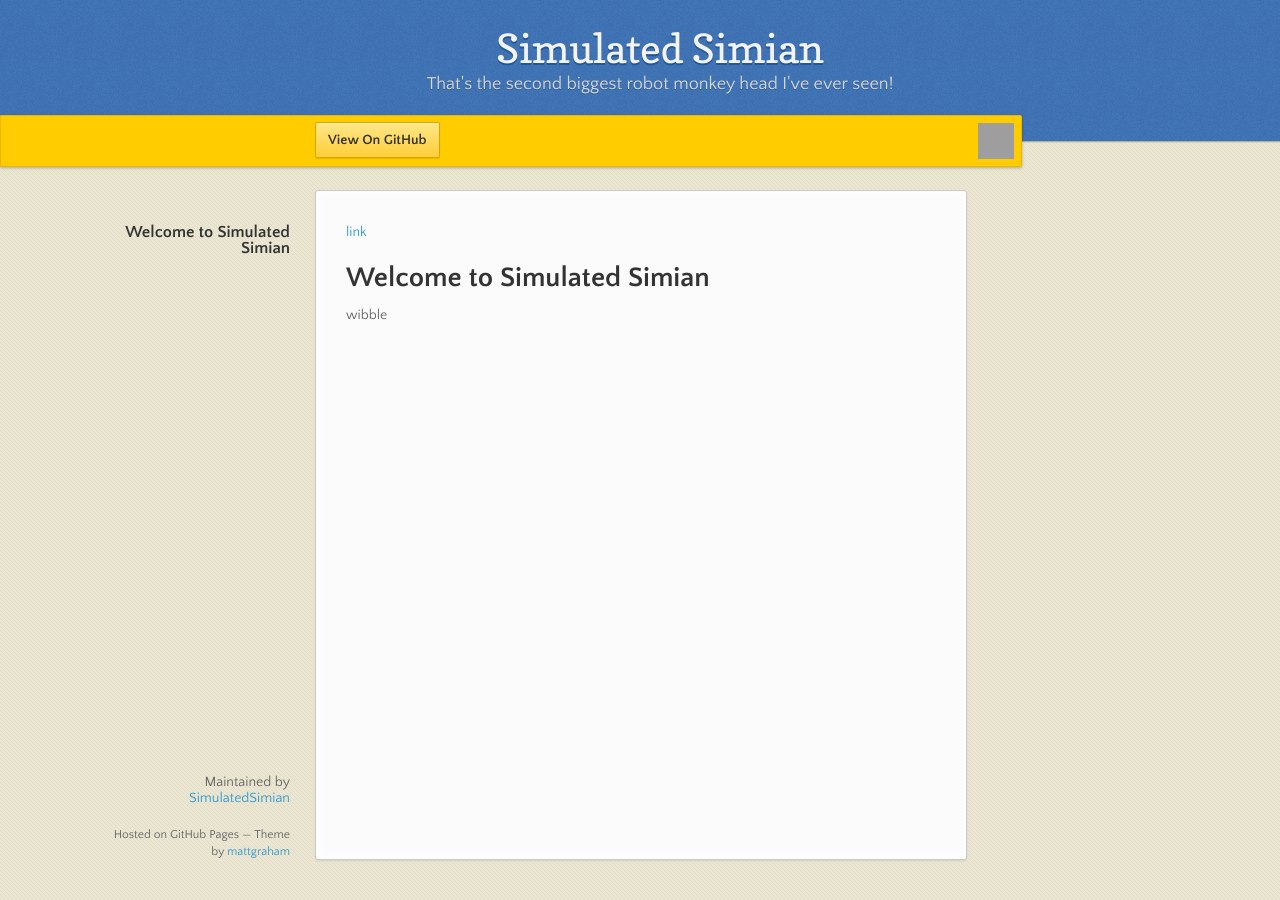
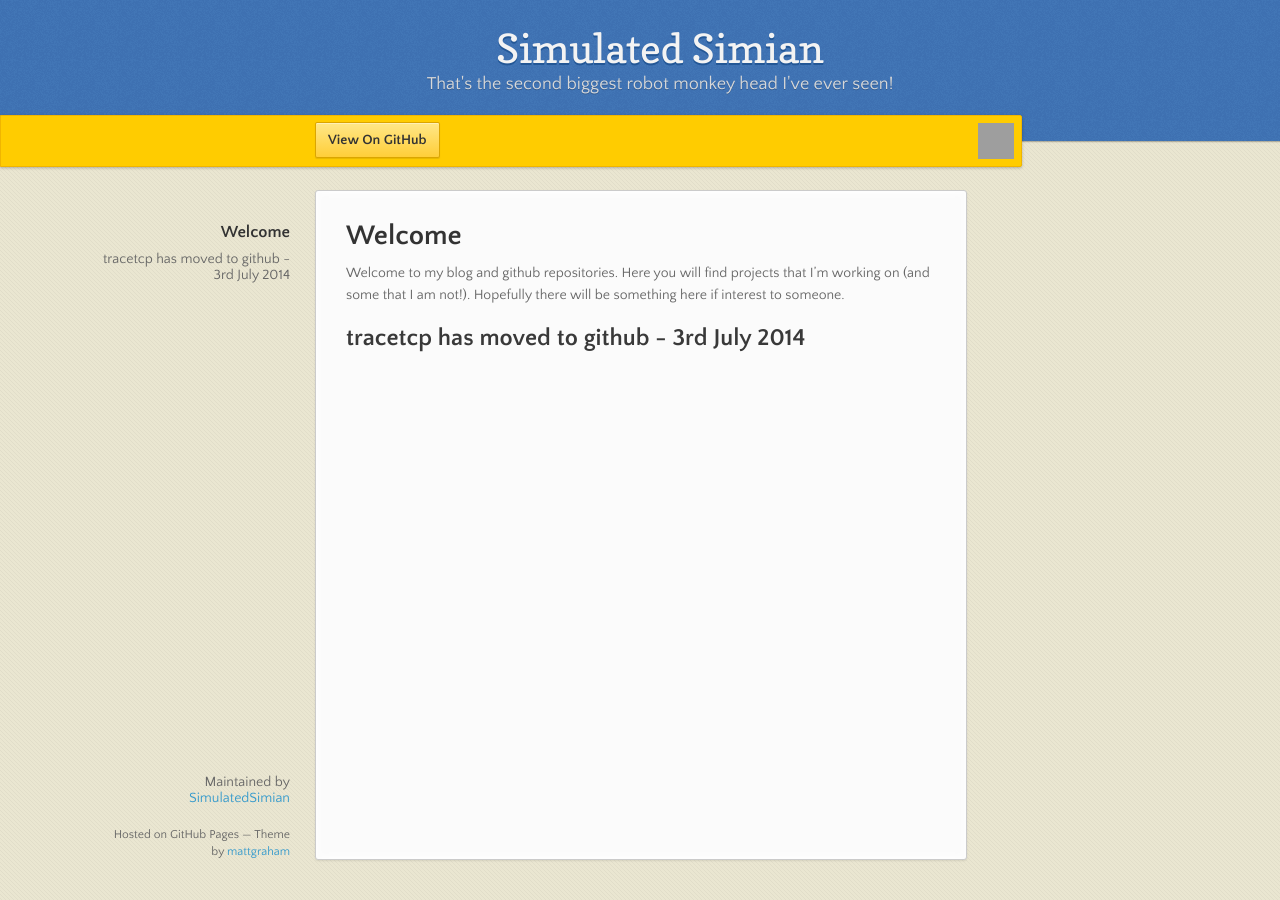
Before and after one commit to SimulatedSimian/SimulatedSimian.github.io, a Jekyll site: the page built from index.md, in a window 1280 px wide. Built offline with Jekyll 4.4.1, drawn with Linux system fonts in a browser that asks for light colours; nearby versions of some CDN libraries; grey boxes are pictures that could not be loaded.

Commit message:
Update index.md

```diff
--- a/index.md
+++ b/index.md
@@ -7,8 +7,8 @@ projectdesc: That's the second biggest robot monkey head I've ever seen!
 projectrepo: https://github.com/SimulatedSimian/
 ---
 
-[link](https://github.com/SimulatedSimian)
+# Welcome
 
-# Welcome to Simulated Simian
+Welcome to my blog and github repositories. Here you will find projects that I'm working on (and some that I am not!). Hopefully there will be something here if interest to someone.
 
-wibble
+## tracetcp has moved to github - 3rd July 2014
```
